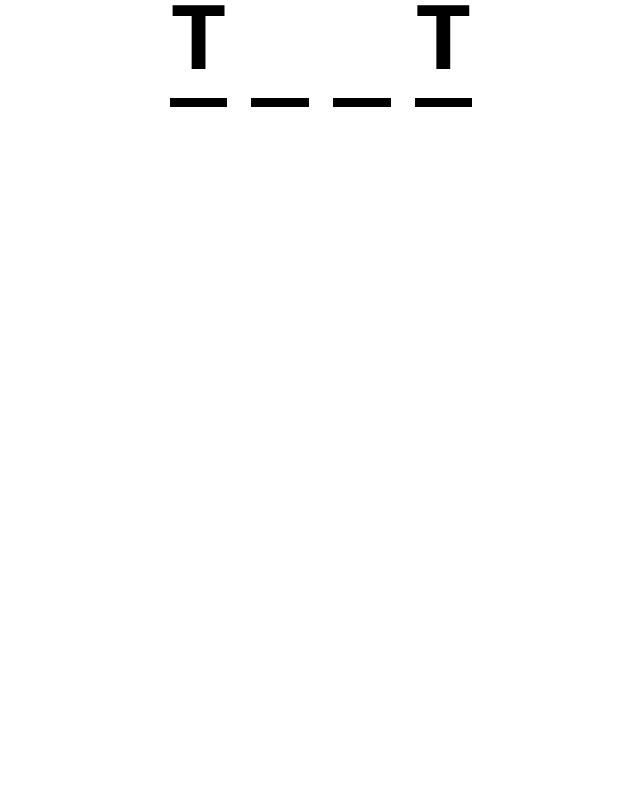
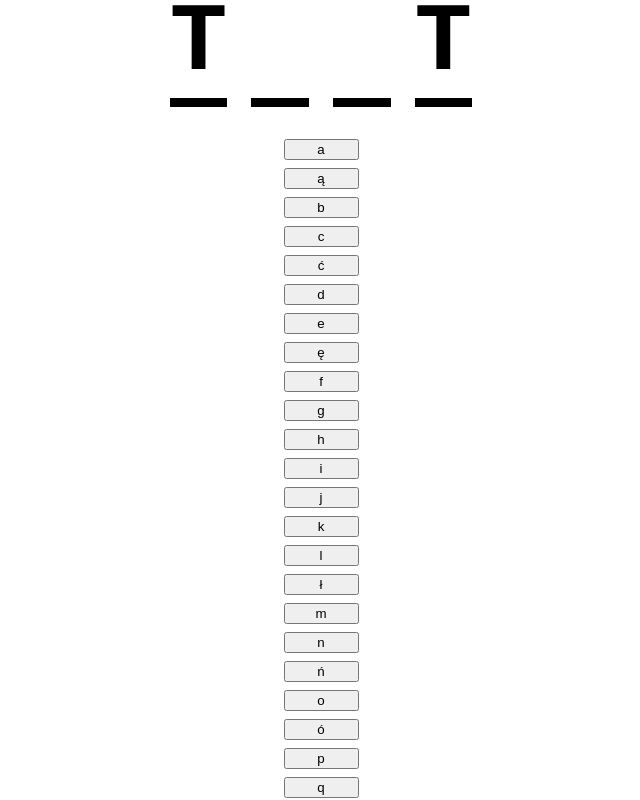
Before and after one commit to maciekpastuszak/React-Hangman, a React (Vite) app: page / in a window 1280 px wide. Shown: the part 540-1340 px from the top of the page, without its empty margins (319-959 px from the left). Before the commit the page ends 800 px from the top, so only its background shows below. Built offline with nearby package versions, Linux system fonts and the light colour scheme.

Commit message:
add keyboard function

```diff
--- a/src/Keyboard.tsx
+++ b/src/Keyboard.tsx
@@ -36,5 +36,17 @@ const KEYS = [
   ]
 
 export function Keyboard(){
-
+    return (
+    <div
+    style={{
+      display: "grid",
+      gridTemplateColumns: "repeat(auto-fit, minmax(75px, 1fr))",
+      gap: ".5rem",
+        }}
+    >
+    {KEYS.map(key => {
+      return <button key={key}>{key}</button>
+})}
+    </div>
+    )
 }
```
